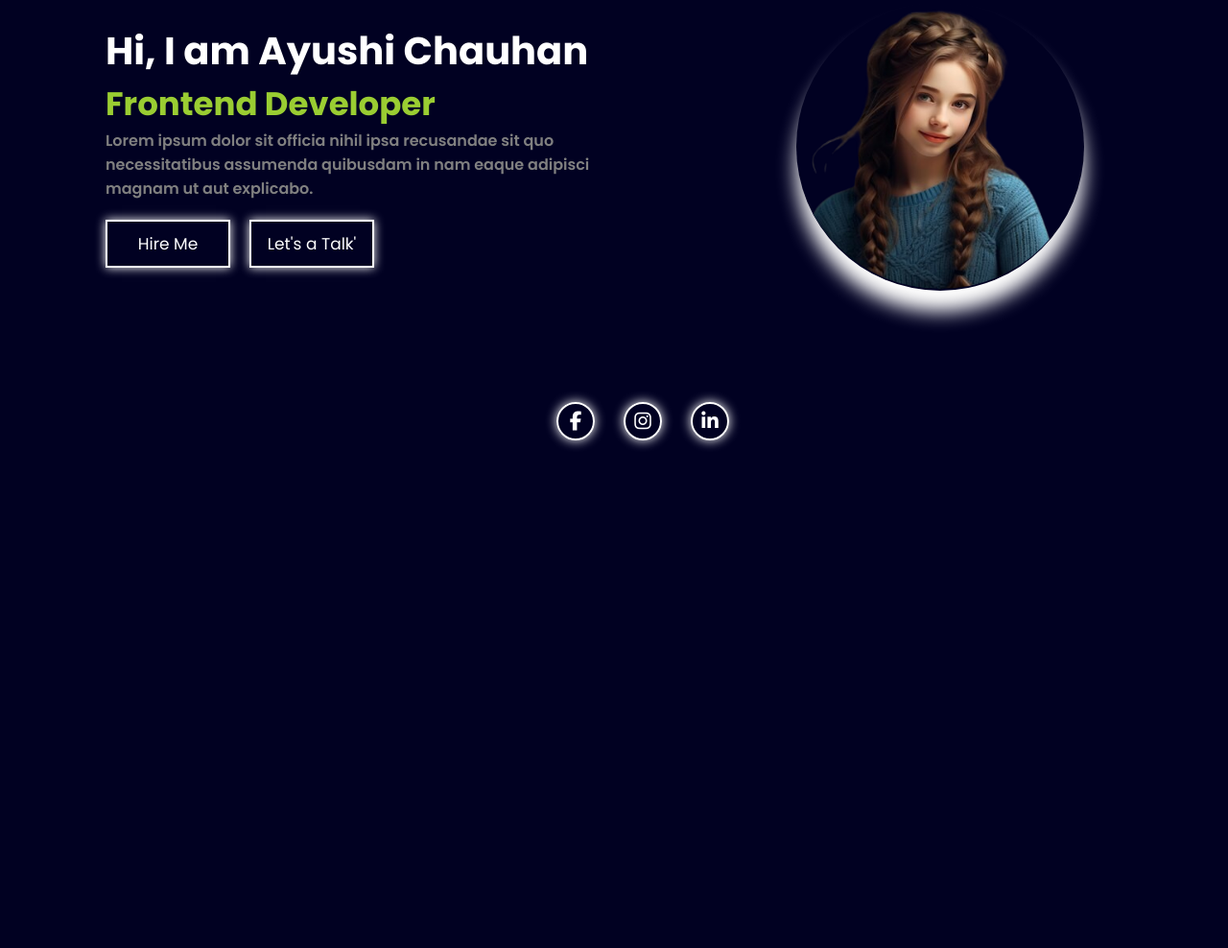
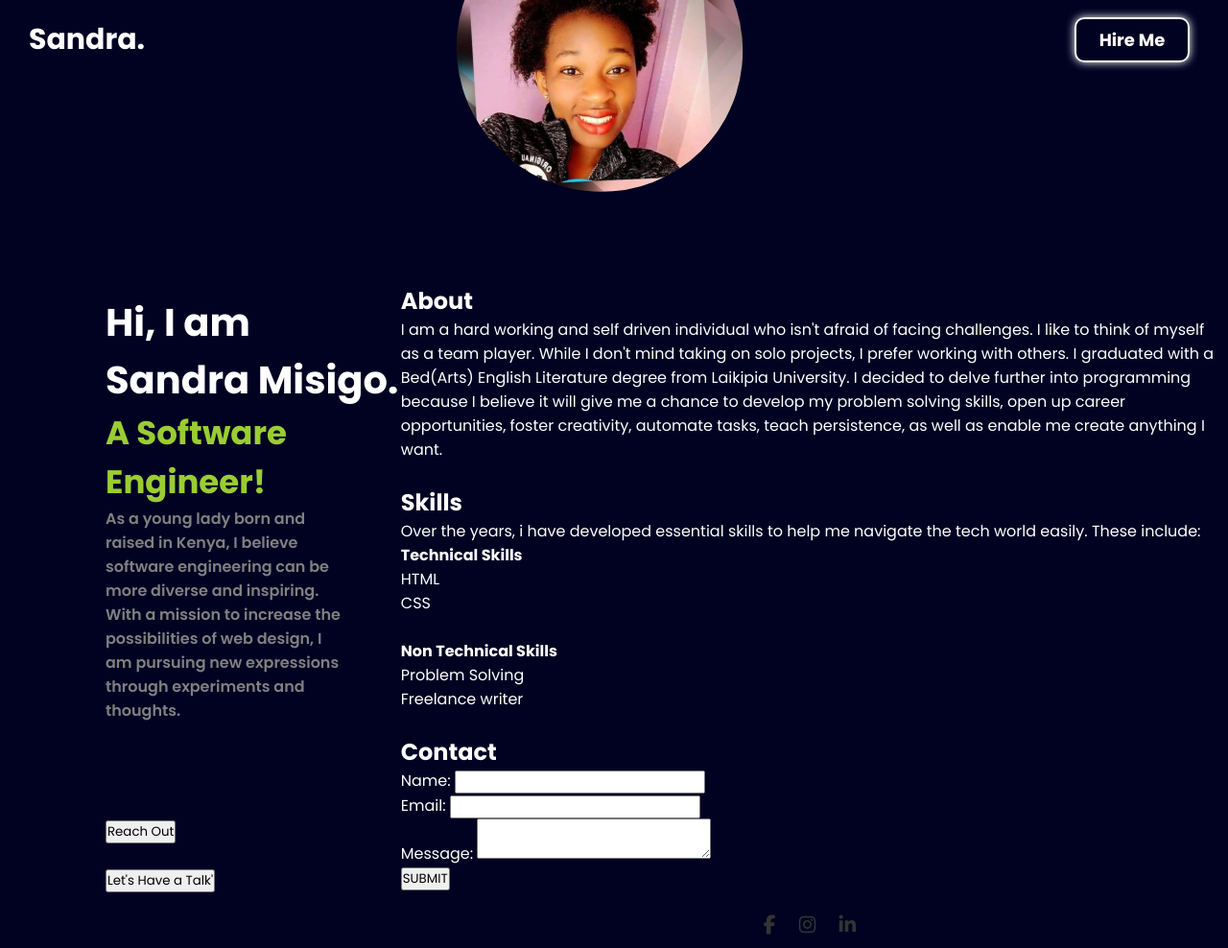
Before and after one commit to sandramisigo/portfoliorepo, a plain HTML site: page index.html in a window 1280 px wide. Shown: the part 154-1142 px from the top of the page at 96% size. Before the commit the page ends 800 px from the top, so only its background shows below. Drawn offline with Linux system fonts and the light colour scheme.

Commit message:
commit portfolio

```diff
--- a/index.html
+++ b/index.html
@@ -9,7 +9,7 @@
 </head>
 <body>
     <header>
-        <div class="logo"><h2>Ayushi.</h2></div>
+        <div class="logo"><h2>Sandra.</h2></div>
         <div class="navbar">
             <ul>
                 <li><a href="#">Home</a></li>
@@ -17,6 +17,11 @@
                 <li><a href="#">Services</a></li>
                 <li><a href="#">Contact</a></li>
             </ul>
+            <div class="left">
+                <div class="image">
+                    <img src="sandra.jpeg" alt="me"/>
+                </div>
+            </div>
         </div>
         <div class="button">
             <button class="btn">Hire Me</button>
@@ -24,27 +29,75 @@
     </header>
     <!-- Hero Section -->
     <div class="hero">
-        <div class="right">
-            <h1>Hi, I am Ayushi Chauhan</h1>
-            <h2>Frontend Developer</h2>
-            <p>Lorem ipsum dolor sit   officia nihil ipsa recusandae sit quo necessitatibus assumenda quibusdam in nam eaque adipisci magnam ut aut explicabo.
+        <section>
+            <div class="right">
+            <h1>Hi, I am Sandra Misigo.</h1>
+            <h2>A Software Engineer!</h2>
+            <p>As a young lady born and raised in Kenya, I believe software engineering can be more diverse and inspiring. With a mission to increase the possibilities of web design, I am pursuing new expressions through experiments and thoughts.
             </p>
-            <div class="buttton">
-                <button class="h-btn">Hire Me</button>
-                <button class="h-btn">Let's a Talk'</button>
+            <br>
+            <br>
+            <br>
+            <br>
+            <div class="button">
+                <button class="h-btn">Reach Out</button>
+                <br>
+                <br>
+                <button class="h-btn">Let's Have a Talk'</button>
             </div>
-         <div class="social-media">
-            <li><a href="#"><i class="fa-brands fa-facebook-f"></i></a></li>
-            <li><a href="#"><i class="fa-brands fa-instagram"></i></a></li>
-            <li><a href="#"><i class="fa-brands fa-linkedin-in"></i></a></li>
-        </div>
-        </div>
+        </section>
+     <main>
+         <section id="about">
+            <h2>About</h2>
+            <p>I am a hard working and self driven individual who isn't afraid of facing challenges. I like to think of myself as a team player. While I don't mind taking on solo projects, I prefer working with others. I graduated with a Bed(Arts) English Literature degree from Laikipia University. I decided to delve further into programming because I believe it will give me a chance to develop my problem solving skills,  open up career opportunities, foster creativity, automate tasks, teach persistence, as well as enable me create anything I want.</p>
+        </section>
 
-        <div class="left">
-            <div class="image">
-                <img src="Port-img (2).png" alt=""/>
-            </div>
-        </div>
-    </div>
+        <br>
+
+        <section id="skills">
+            <h2>Skills</h2>
+            <p>Over the years, i have developed essential skills to help me navigate the tech world easily. These include:</p>
+            <ul>
+                <li><b>Technical Skills</b></li>
+                <ul>
+                    <li>HTML</li>
+                    <li>CSS</li>
+                </ul>
+                <br>
+                <li> <b>Non Technical Skills</b></li>
+                <ul>
+                    <li>Problem Solving</li>
+                    <li>Freelance writer</li>
+                </ul>
+            </ul>
+        </section>
+
+        <br>
+
+        <section id="contact">
+            <h2>Contact</h2>
+            <form action="mailto:youremail@example.com" method="post">
+                <label for="name">Name:</label>
+                <input type="text" id="name" name="Sandra" required>   <br>
+
+                <label for="email">Email:</label>
+                <input type="email" id="email" name="misigosandra@gmail.com" required> <br>
+                <label for="message">Message:</label>
+                <textarea id="message" name="message" required></textarea>   <br>
+
+                <button type="submit">SUBMIT</button>
+            </form>
+
+        </section>
+        <br>
+     <section>
+         <div class="social-media" text align="center">
+            <li><a href="https://www.facebook.com/profile.php?id=100029595700500&mibextid=ZbWKwL"><i class="fa-brands fa-facebook-f"></i></a></li>
+            <li><a href="https://www.instagram.com/sandrasandy655/profilecard/?igsh=MWYyeHpwZXp1dmVhbw=="><i class="fa-brands fa-instagram"></i></a></li>
+            <li><a href="https://ke.linkedin.com/in/sandra-misigo-bab47a211"><i class="fa-brands fa-linkedin-in"></i></a></li>
+         </div>
+     </section>
+
+    </main>
 </body>
 </html>
--- a/style.css
+++ b/style.css
@@ -186,4 +186,27 @@ header .button .btn:hover{
     width: 300px;
     height: 296px;
     border-radius: 50%;
+    rotate: 40deg;
 }
+
+
+.social-media {
+    list-style: none; /* Remove default list styling */
+    padding: 0;  /* Remove default padding */
+    text-align: center;
+}
+
+.social-media li {
+    display: inline-block;  /* Display list items inline for horizontal layout */
+    margin: 0 10px;  /* Add space between social links */
+}
+
+.social-media a {
+    color: inherit;  /* Inherit color from parent element */
+}
+
+/* Font Awesome icon styles (adjust as needed) */
+.fa-brands {
+    font-size: 20px;
+    color: #333;
+}
```
Also changed, not shown: sandra.jpeg (added), sandra.png (renamed from Port-img (2).png).
